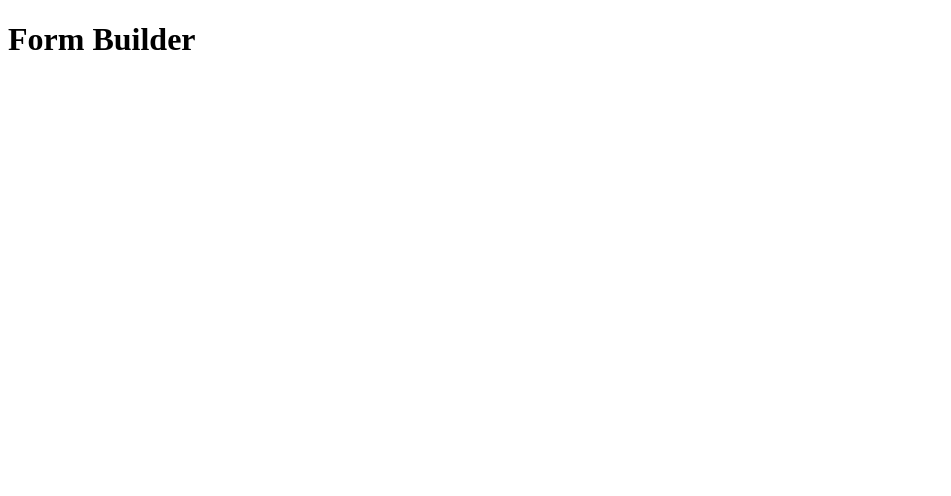
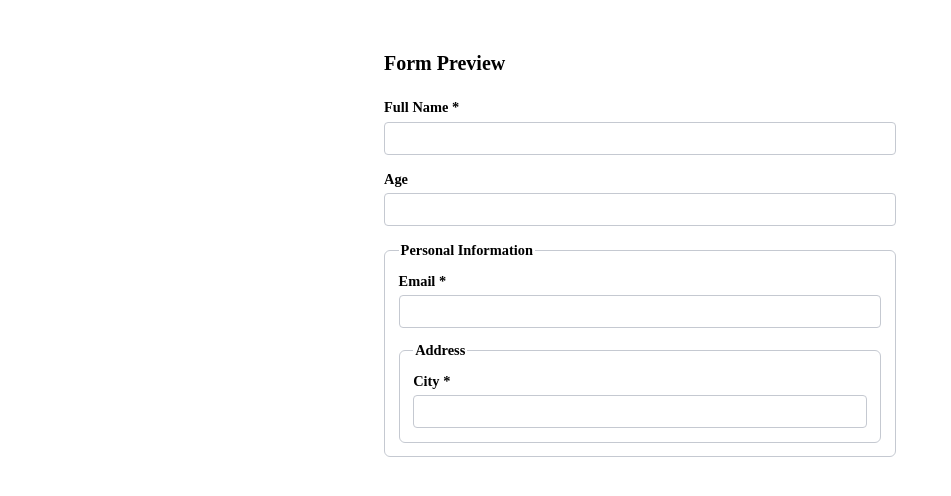
Before and after one commit to ayush-baral/configurable-form-builder, a React (Vite) app: page / in a window 1280 px wide. Shown: the top 496 px of the page, without its empty margins (0-951 px from the left). Built offline with nearby package versions, Linux system fonts and the light colour scheme.

Commit message:
feat: :sparkles: render simple field preview using default form sample data

```diff
--- /dev/null
+++ b/src/App.module.css
@@ -0,0 +1,13 @@
+.preview {
+  display: flex;
+  flex-direction: column;
+  gap: 1rem;
+  max-width: 32rem;
+  margin: 2rem auto;
+  padding: 1.25rem;
+}
+
+.title {
+  margin: 0 0 0.5rem;
+  font-size: 1.25rem;
+}
--- a/src/App.tsx
+++ b/src/App.tsx
@@ -1,9 +1,16 @@
+import { FieldRenderer } from "./components/FieldRenderer";
+import { initialFields } from "./data/initialFields";
+import styles from "./App.module.css";
+
 function App() {
   return (
-    <div>
-      <h1>Form Builder</h1>
-    </div>
-  )
+    <section className={styles.preview}>
+      <h1 className={styles.title}>Form Preview</h1>
+      {initialFields.map((field) => (
+        <FieldRenderer key={field.id} field={field} />
+      ))}
+    </section>
+  );
 }
 
-export default App
+export default App;
--- /dev/null
+++ b/src/components/FieldRenderer.module.css
@@ -0,0 +1,27 @@
+.field {
+  display: flex;
+  flex-direction: column;
+  gap: 0.35rem;
+}
+
+.label,
+.groupLabel {
+  font-size: 0.9rem;
+  font-weight: 600;
+}
+
+.input {
+  padding: 0.5rem 0.65rem;
+  border: 1px solid #c5c9d1;
+  border-radius: 4px;
+}
+
+.group {
+  display: flex;
+  flex-direction: column;
+  gap: 0.85rem;
+  margin: 0;
+  padding: 0.85rem;
+  border: 1px solid #c5c9d1;
+  border-radius: 6px;
+}
--- /dev/null
+++ b/src/components/FieldRenderer.tsx
@@ -0,0 +1,60 @@
+import type { Field } from "../types/form";
+import styles from "./FieldRenderer.module.css";
+
+type FieldRendererProps = {
+  field: Field;
+};
+
+export function FieldRenderer({ field }: FieldRendererProps) {
+  switch (field.type) {
+    case "text":
+      return (
+        <label className={styles.field} htmlFor={field.id}>
+          <span className={styles.label}>
+            {field.label}
+            {field.required ? <span aria-hidden="true"> *</span> : null}
+          </span>
+          <input
+            className={styles.input}
+            id={field.id}
+            name={field.id}
+            type="text"
+            required={field.required}
+          />
+        </label>
+      );
+
+    case "number":
+      return (
+        <label className={styles.field} htmlFor={field.id}>
+          <span className={styles.label}>
+            {field.label}
+            {field.required ? <span aria-hidden="true"> *</span> : null}
+          </span>
+          <input
+            className={styles.input}
+            id={field.id}
+            name={field.id}
+            type="number"
+            required={field.required}
+            min={field.min}
+            max={field.max}
+          />
+        </label>
+      );
+
+    case "group":
+      return (
+        <fieldset className={styles.group}>
+          <legend className={styles.groupLabel}>{field.label}</legend>
+          {field.children.map((child) => (
+            <FieldRenderer key={child.id} field={child} />
+          ))}
+        </fieldset>
+      );
+
+    default: {
+      return null;
+    }
+  }
+}
```
